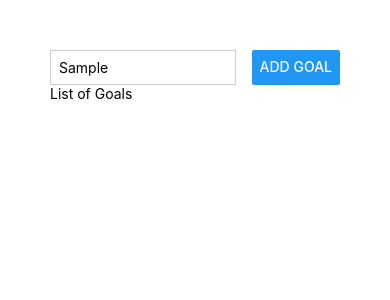
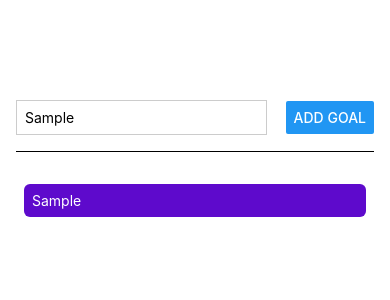
Before and after one commit to Snow-Tech/RNCourse, a React Native app: screen / in a window 390 px wide. Both pictures are taken after typing "Sample" into the empty fields and a click on the button "ADD GOAL". Shown: the top 300 px of the page. Built offline with nearby package versions, Linux system fonts and the light colour scheme.

Commit message:
creating components

```diff
--- a/App.js
+++ b/App.js
@@ -1,18 +1,52 @@
 import { StatusBar } from 'expo-status-bar';
-import { StyleSheet, Text, View, Button, TextInput } from 'react-native';
+import { useState } from 'react';
+import GoalItem from './components/GoalItem';
+import {
+  StyleSheet,
+  View,
+  Button,
+  TextInput,
+  FlatList
+} from 'react-native';
 
 export default function App() {
+
+  const [enteredGoalText, setEnteredGoalText] = useState('');
+  const [courseGoals, setCourseGoals] = useState([]);
+
+  function goalInputHandler(enteredText) {
+     setEnteredGoalText(enteredText);
+  }
+
+  function addGoalHandler() {
+     setCourseGoals((currentCourseGoals) => [
+      ...currentCourseGoals,
+      {text: enteredGoalText, key: Math.random().toString}
+    ]);
+  }
+
   return (
     <View style={styles.appContainer}>
 
     <View style={styles.inputContainer}>
-      <TextInput style={styles.textInputView} placeholder='Your course goal'></TextInput>
-      <Button title='Add Goal'></Button>
+
+      <TextInput
+      style={styles.textInputView}
+      placeholder='Your course goal'
+      onChangeText={goalInputHandler}>
+      </TextInput>
+
+      <Button title='Add Goal'
+      onPress={addGoalHandler}>
+      </Button>
     </View>
 
-    <View>
-      <Text>List of Goals</Text>
-    </View>
+    <FlatList
+    data={courseGoals}
+    renderItem={(itemData) => {
+        return <GoalItem text={itemData.item.text} />;
+    }}
+    style={styles.goalsContainer} />
 
     </View>
   );
@@ -20,17 +54,30 @@ export default function App() {
 
 const styles = StyleSheet.create({
   appContainer: {
-    padding: 50
+    flex: 1,
+    paddingTop: 100,
+    paddingHorizontal: 16
   },
+
   inputContainer: {
     flexDirection: 'row',
-    justifyContent: 'space-between'
+    justifyContent: 'space-between',
+    alignItems: 'center',
+    borderBottomWidth: 1,
+    borderBottomColor: '#ccccc',
+    paddingBottom: 16,
+    marginBottom: 24
   },
+
   textInputView: {
     borderWidth: 1,
     borderColor: '#cccccc',
-    width: '80%',
+    width: '70%',
     marginRight: 16,
     padding: 8
+  },
+
+  goalsContainer: {
+    flex: 4
   }
 });
--- /dev/null
+++ b/components/GoalItem.js
@@ -0,0 +1,26 @@
+import { StyleSheet, View, Text } from 'react-native';
+
+function GoalItem(props) {
+    return (
+        <View style={styles.goalItem}>
+        <Text
+        style={styles.goalText}>{props.text}</Text>
+        </View>
+      );
+};
+
+export default GoalItem;
+
+const styles = StyleSheet.create({
+  goalItem: {
+    margin: 8,
+    padding: 8,
+    borderRadius: 6,
+    backgroundColor: '#5e0acc',
+    color: 'white'
+  },
+
+  goalText: {
+    color: 'white'
+  }
+});
```
Also changed, not shown: components/GoalInput.js (added).
